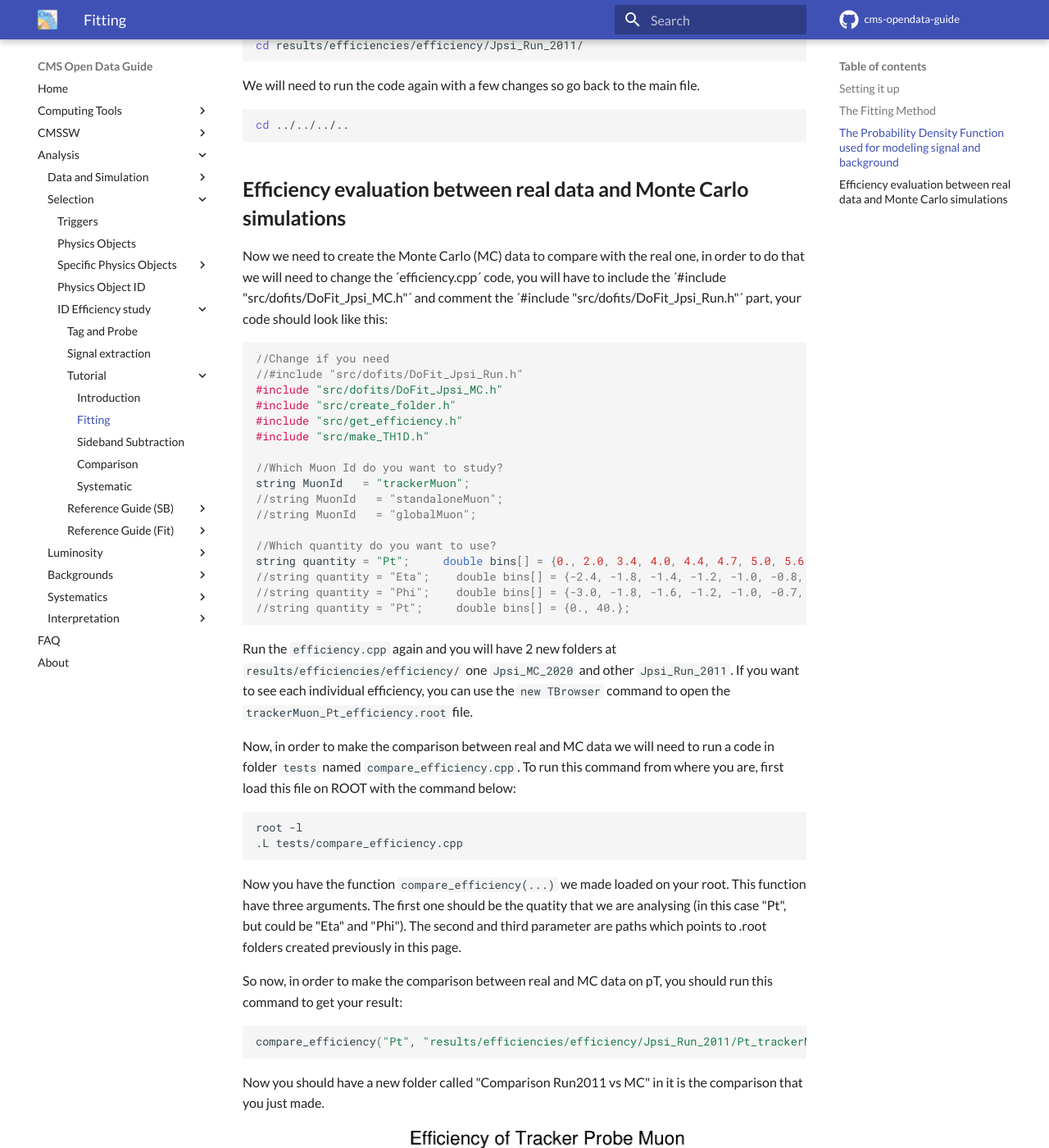
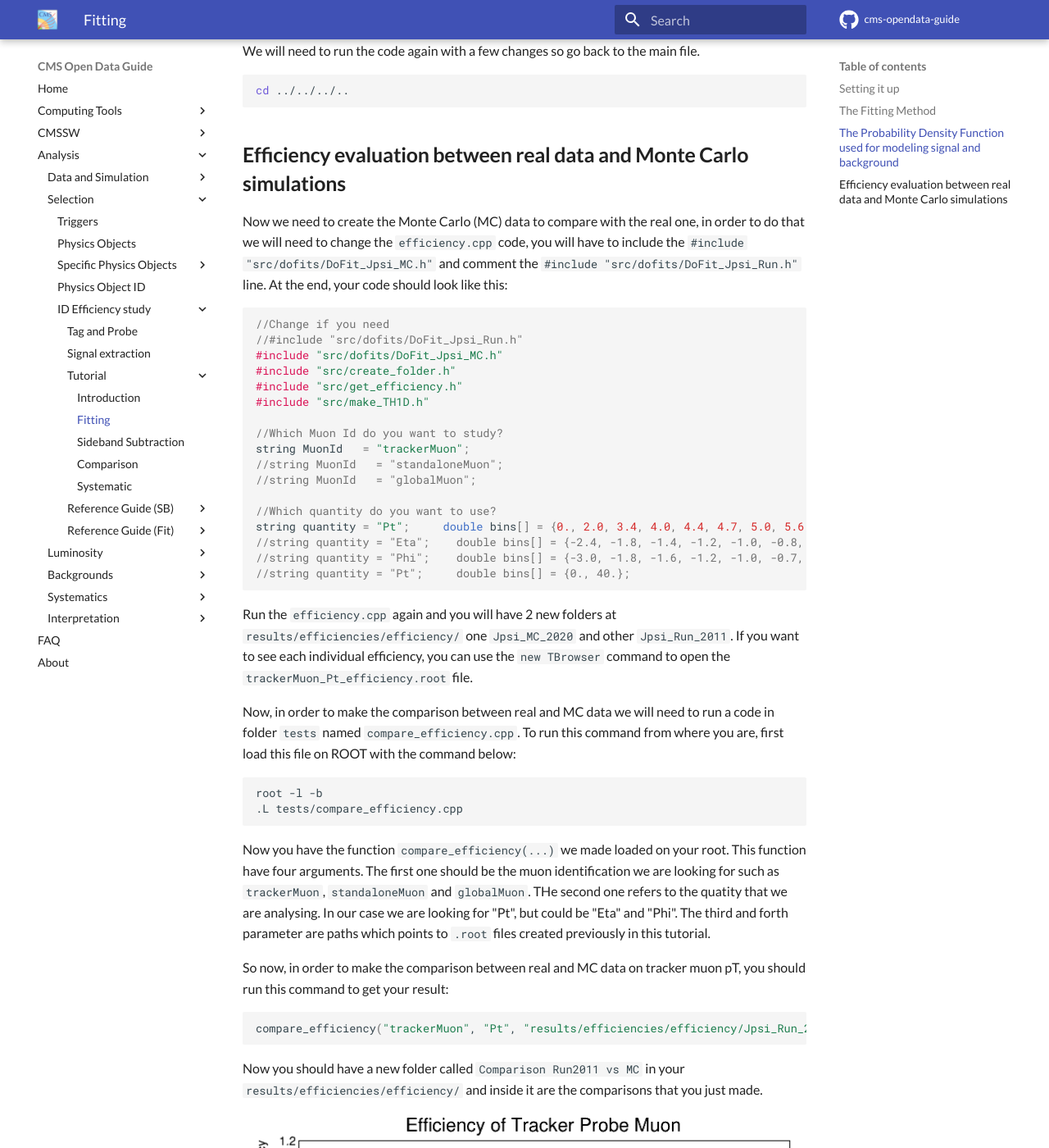
Before and after one commit to cernopendata/cms-opendata-guide, an MkDocs documentation site: the page built from docs/analysis/selection/idefficiencystudy/tutorial/02-fitting.md, in a window 1280 px wide and 1400 px high, scrolled down 6742 px. Shown: the whole window at 82% size. Built offline with MkDocs 1.6.1 and Material for MkDocs 9.7.7, drawn with Linux system fonts in a browser that asks for light colours; comment, search, counter and statistics services are not loaded; some of the changed text lies outside the part shown.

Commit message:
fitting tutorial update

````diff
--- a/docs/analysis/selection/idefficiencystudy/tutorial/02-fitting.md
+++ b/docs/analysis/selection/idefficiencystudy/tutorial/02-fitting.md
@@ -85,7 +85,7 @@
 tagandprobe->Draw("InvariantMass")
 ```
 
-![Invariant Mass histogram from the data analysed](../../../../../images/analysis/selection/idefficiencystudy/tutorial/02/InvariantMassJpsi.png)
+![Invariant Mass histogram from the data analysed](../../../../../images/analysis/selection/idefficiencystudy/tutorial/02/InvariantMass.png)
 
 If you got the previous result, we're ready to go.
 
@@ -118,7 +118,7 @@
 tagandprobe->Draw("ProbeMuon_Pt", "ProbeMuon_Pt < 20")
 ```
 
-![pT plot of data in log scale](../../../../../images/analysis/selection/idefficiencystudy/tutorial/02/ProbeMuonPtCortes.png)
+![pT plot of data in log scale](../../../../../images/analysis/selection/idefficiencystudy/tutorial/02/ProbeMuonPtCuts.png)
 
 Exit ROOT and get back to the main area:
 
@@ -129,7 +129,7 @@
 
 Now that you're acquainted with the data, open the  `efficiency.cpp` file and make some small adjustments to the code in this section:
 
-We'll start by choosing the desired muon id and bins for it the transverse momentum, so the lines that shouldn't be commented are the "trackerMuon" and the first "Pt" as shown below. All other lines in this section should be commented.
+We'll start by choosing the desired muon id and bins for it the transverse momentum, so the lines that shouldn't be commented are the "trackerMuon" and the first "Pt" as shown below. All other lines in this section should be commented as shown below:
 
 ```cpp
 //Which Muon Id do you want to study?
@@ -142,6 +142,8 @@
 //string quantity = "Eta";    double bins[] = {-2.4, -1.8, -1.4, -1.2, -1.0, -0.8, -0.5, -0.2, 0, 0.2, 0.5, 0.8, 1.0, 1.2, 1.4, 1.8, 2.4};
 //string quantity = "Phi";    double bins[] = {-3.0, -1.8, -1.6, -1.2, -1.0, -0.7, -0.4, -0.2, 0, 0.2, 0.4, 0.7, 1.0, 1.2, 1.6, 1.8, 3.0};
 ```
+
+In lines above, `quantity` express which quantity we are looking to measure. The array found at its side named `double bins[]` express the bins we are making in this process. For example, on the pT histogram, the firsts three bins will be: [0.0,2.0), [2.0,3.4) and [4.0, 4.4). Change it if you want to have fun but maybe a unexpected result. Our choosen bin were already tested to get us a good result.
 
 ## The Probability Density Function used for modeling signal and background
 
@@ -163,8 +165,8 @@
     }
 ```
 
-To get the efficiency plot, we used the [TEfficiency](https://root.cern.ch/doc/master/classTEfficiency.html) class from ROOT.
-You'll see that in order to create a ``TEfficiency`` object, one of the [constructors](https://root.cern.ch/doc/master/classTEfficiency.html#aa0e99b4161745fd3bee0ae5c0f58880e) requires two `TH1` objects, i.e., two histograms. One with _all_ the probes and one with the _passing_ probes.
+To get the efficiency plot, we use the [TEfficiency](https://root.cern.ch/doc/master/classTEfficiency.html) class from ROOT.
+You'll see that in order to create a ``TEfficiency`` object, one of the [constructors](https://root.cern.ch/doc/master/classTEfficiency.html#aa0e99b4161745fd3bee0ae5c0f58880e) requires two `TH1` objects (two one-dimensional histograms). One with *all* the probes and one with only the *passing* probes.
 
 The creation of these `TH1` objects is taken care of by the ``src/make_TH1D.h`` code.
 
@@ -257,17 +259,9 @@
     }
     ```
 
-Note that we load all these functions in the `src` area directly in header of the `efficiency.cpp` code.
+Note that we load part of these functions in the `src` area directly in header of the `efficiency.cpp` code.
 
-Before we run the code you have first to uncomment this line in the `efficiency.cpp` code so it looks like this.
-
-```cpp
-    //Create efficiencies
-    generatedFile->   cd("/");
-    get_efficiency(yield_all, yield_pass, quantity, MuonId, "", true);
-```
-
-Now that you understand what the ``efficiency.cpp`` macro does, run your code without flashing the scream('-l'), with a batch mode (`-b`) and with a quit-when-done switch (`-q`):
+Now that you understand what the ``efficiency.cpp`` macro does, run your code without flashing the scream (`-l`), with a batch mode (`-b`) and with a quit-when-done switch (`-q`):
 
 ```sh
 root -l -b -q efficiency.cpp
@@ -278,7 +272,7 @@
 
     There is some `[#0] WARNING:` that should pop up too. They say about ignoring some events. They appear due cuts we are making directly on variables limits. It is ok, just ignore it.
 
-If everything went correctly you should have a 'Pt_tracekrMuon.root' in the path below.
+If everything went correctly you should have a `Pt_tracekrMuon.root` in the path below.
 
 ```sh
 cd results/efficiencies/efficiency/Jpsi_Run_2011/
@@ -292,7 +286,7 @@
 
 ## Efficiency evaluation between real data and Monte Carlo simulations
 
-Now we need to create the Monte Carlo (MC) data to compare with the real one, in order to do that we will need to change the ´efficiency.cpp´ code, you will have to include the ´#include "src/dofits/DoFit_Jpsi_MC.h"´ and comment the ´#include "src/dofits/DoFit_Jpsi_Run.h"´ part, your code should look like this:
+Now we need to create the Monte Carlo (MC) data to compare with the real one, in order to do that we will need to change the `efficiency.cpp` code, you will have to include the `#include "src/dofits/DoFit_Jpsi_MC.h"` and comment the `#include "src/dofits/DoFit_Jpsi_Run.h"` line. At the end, your code should look like this:
 
 ```cpp
 //Change if you need
@@ -320,21 +314,21 @@
 Now, in order to make the comparison between real and MC data we will need to run a code in folder `tests` named `compare_efficiency.cpp`. To run this command from where you are, first load this file on ROOT with the command below:
 
 ```sh
-root -l
+root -l -b
 .L tests/compare_efficiency.cpp
 ```
 
-Now you have the function `compare_efficiency(...)` we made loaded on your root. This function have three arguments. The first one should be the quatity that we are analysing (in this case "Pt", but could be "Eta" and "Phi"). The second and third parameter are paths which points to .root folders created previously in this page.
+Now you have the function `compare_efficiency(...)` we made loaded on your root. This function have four arguments. The first one should be the muon identification we are looking for such as `trackerMuon`, `standaloneMuon` and `globalMuon`. THe second one refers to the quatity that we are analysing. In our case we are looking for "Pt", but could be "Eta" and "Phi". The third and forth parameter are paths which points to `.root` files created previously in this tutorial.
 
-So now, in order to make the comparison between real and MC data on pT, you should run this command to get your result:
+So now, in order to make the comparison between real and MC data on tracker muon pT, you should run this command to get your result:
 
 ```sh
-compare_efficiency("Pt", "results/efficiencies/efficiency/Jpsi_Run_2011/Pt_trackerMuon.root", "results/efficiencies/efficiency/Jpsi_MC_2020/Pt_trackerMuon.root");
+compare_efficiency("trackerMuon", "Pt", "results/efficiencies/efficiency/Jpsi_Run_2011/Pt_trackerMuon.root", "results/efficiencies/efficiency/Jpsi_MC_2020/Pt_trackerMuon.root");
 ```
 
-Now you should have a new folder called "Comparison Run2011 vs MC" in it is the comparison that you just made.
+Now you should have a new folder called `Comparison Run2011 vs MC` in your `results/efficiencies/efficiency/` and inside it are the comparisons that you just made.
 
-![Tracker Muon Pt Efficiency](../../../../../images/analysis/selection/idefficiencystudy/tutorial/02/globalMuon_Pt_Efficiency.png)
+![Tracker Muon Pt Efficiency](../../../../../images/analysis/selection/idefficiencystudy/tutorial/02/trackerMuon_Pt_Efficiency.png)
 
 If everything went well and you still have time to go, repeat this process for the two other variables, &eta; and &phi;!
 
````
Also changed, not shown: docs/images/analysis/selection/idefficiencystudy/tutorial/02/Efficiency_thomas.png (deleted), docs/images/analysis/selection/idefficiencystudy/tutorial/02/InvariantMass.png, docs/images/analysis/selection/idefficiencystudy/tutorial/02/InvariantMassJpsi.png (deleted), docs/images/analysis/selection/idefficiencystudy/tutorial/02/ProbeMuonPtCuts.png (renamed from docs/images/analysis/selection/idefficiencystudy/tutorial/02/ProbeMuonPtCortes.png), docs/images/analysis/selection/idefficiencystudy/tutorial/02/TBrowser_efficiency.png (deleted), docs/images/analysis/selection/idefficiencystudy/tutorial/02/globalMuon_Pt_Efficiency.png (deleted), docs/images/analysis/selection/idefficiencystudy/tutorial/02/init_conditions.png (deleted), docs/images/analysis/selection/idefficiencystudy/tutorial/02/total.png (deleted), docs/images/analysis/selection/idefficiencystudy/tutorial/02/trackerMuon_Pt_Efficiency.png (added), docs/images/analysis/selection/idefficiencystudy/tutorial/02/zoom.png (deleted).
